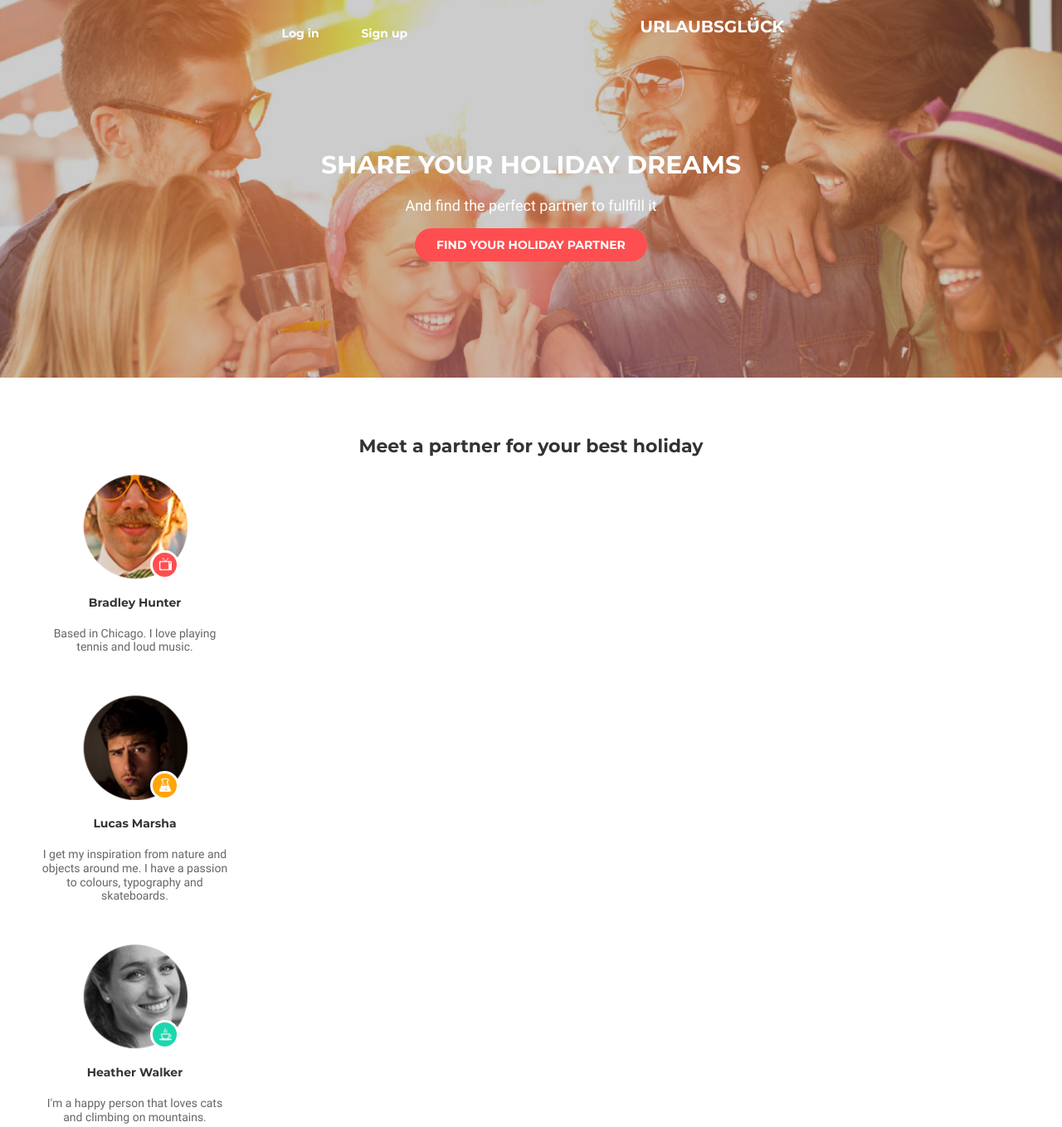
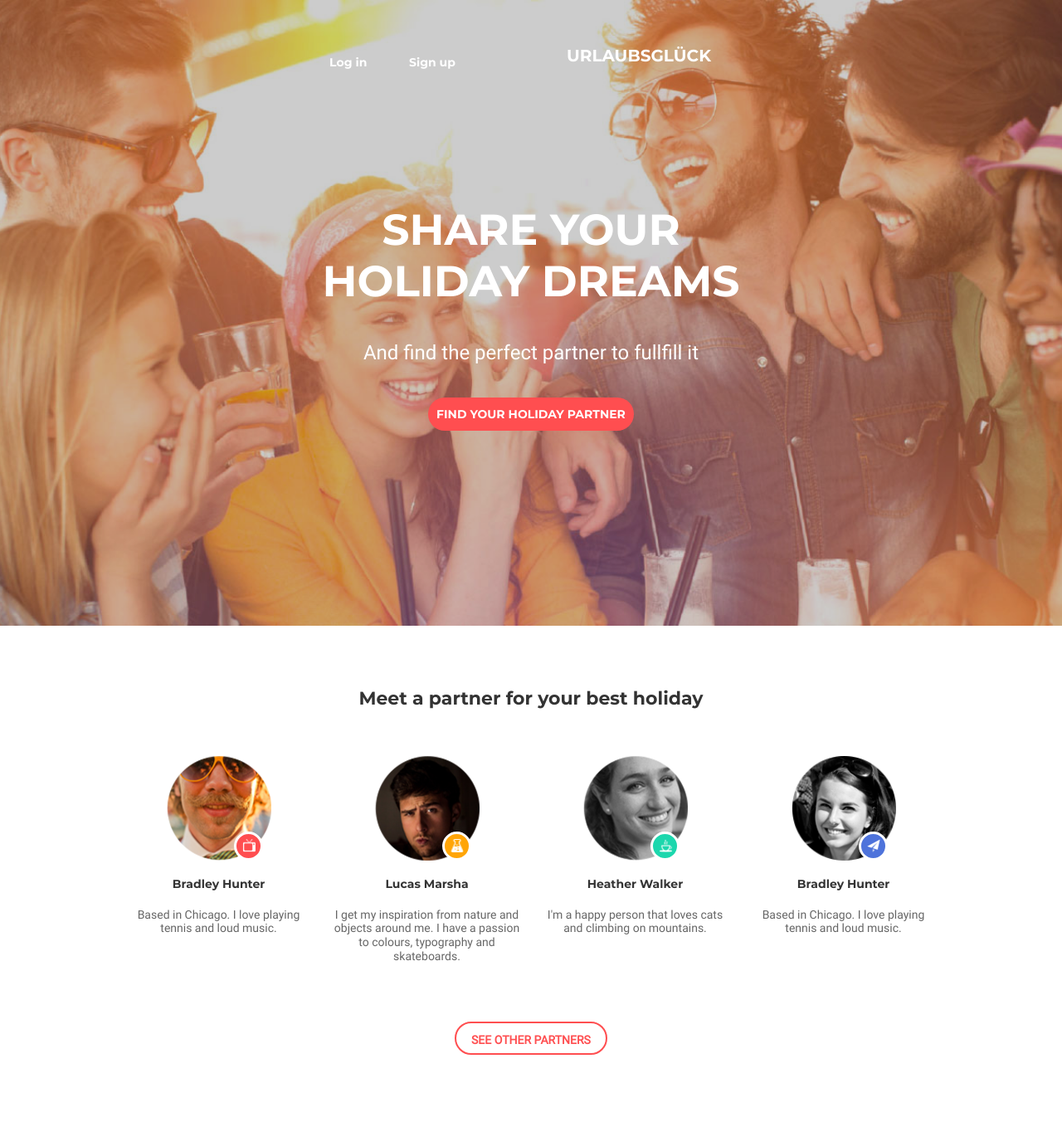
Before and after one commit to gomeryzh/goit-fe-course, a plain HTML site: page module-09/index.html in a window 1280 px wide. Shown: the top 1358 px of the page at 83% size. After the commit the page ends 1311 px from the top, so only its background shows below. Drawn offline with Linux system fonts and the light colour scheme.

Commit message:
working on media

```diff
--- a/module-09/css/media.css
+++ b/module-09/css/media.css
@@ -1,60 +1,63 @@
 @media (min-width: 48rem) {
+  .container {
+    min-width: 48rem;
+  }
   .header {
     padding: 3.438rem 3.125rem 14.69rem 3.125rem;
   }
   .masthead {
+    /* display: flex;
     flex-direction: row;
-    justify-content: space-between;
+    justify-content: space-between; */
     margin-bottom: 9.375rem;
   }
   .logo {
-    flex-basis: 23.4375%;
+    /* flex-basis: 23.4375%; */
     margin-bottom: 0;
+
   }
-  .header .masthead .menu {
-    order: 1;
-    flex-basis: 30.1%;
+  .menu {
+    /* flex-basis: 30.1%; */
     margin: 0;
+    order: -1;
   }
-  .hero .hero-title {
+  .hero-title {
     margin-bottom: 2.5rem;
   }
-  .hero .hero-subtitle {
+  .hero-subtitle {
     margin-bottom: 2.188rem;
   }
-  .hero .hero-btn {
+  .hero-btn {
     width: 15.5rem;
   }
-  .team-wrapper {
-    min-width: 48rem;
-  }
+
   .meta {
     padding: 4.688rem 8.625rem 2.5rem 8.625rem;
   }
-  .meta-header .meta-header-title {
+  .meta-header-title {
     margin-bottom: 2.188rem;
   }
-  .team-wrapper .team-list {
+  /* .team-wrapper .team-list {
     display: flex;
     flex-wrap: wrap;
     justify-content: space-between;
   }
   .team-list-item {
     flex-basis: 47.967%;
-  }
-  .team-list-item:nth-child(1) {
+  } */
+  .card:nth-child(1) {
     order: 1;
     margin-bottom: 3.75rem;
   }
-  .team-list-item:nth-child(3) {
+  .card:nth-child(3) {
     order: 2;
     margin-bottom: 3.75rem;
   }
-  .team-list-item:nth-child(2) {
+  .card:nth-child(2) {
     order: 3;
     margin-bottom: 2.5rem;
   }
-  .team-list-item:nth-child(4) {
+  .card:nth-child(4) {
     order: 4;
     margin-bottom: 2.5rem;
   }
@@ -62,36 +65,39 @@
     width: 11.56rem;
   }
 }
-@media (min-width: 90rem) {
+@media (min-width: 58.75rem) {
+  .container {
+    min-width: 58.75rem;
+  }
   .header {
     padding: 3.438rem 15.63rem 14.69rem 15.63rem;
   }
+ .hero {
+   text-align: center;
+ }
   .team-list {
     flex-wrap: nowrap;
     margin-bottom: 2.5rem;
   }
-  .team-list-item {
-    flex-basis: 23.4%;
-  }
-  .team-list-item:nth-child(1) {
+  .card:nth-child(1) {
     margin-bottom: 0;
   }
-  .team-list-item:nth-child(3) {
+  .card:nth-child(3) {
     margin-bottom: 0;
   }
-  .team-list-item:nth-child(2) {
+  .card:nth-child(2) {
     margin-bottom: 0;
   }
-  .team-list-item:nth-child(4) {
+  .card:nth-child(4) {
     margin-bottom: 0;
   }
-  .hero .hero-title {
+  .hero-title {
     font-size: 3.25rem;
     margin-bottom: 2.5rem;
     width: 31.5rem;
     margin: 0 auto 2.5rem;
   }
-  .hero .hero-subtitle {
+  .hero-subtitle {
     font-size: 1.5rem;
     margin-bottom: 2.5rem;
   }
--- a/module-09/css/style.css
+++ b/module-09/css/style.css
@@ -36,17 +36,17 @@ ul {
 .container {
   min-width: 20rem;
   max-width: 90rem;
-  margin: auto;
 }
 .header {
   padding: 1.25rem 0 8.75rem 0;
 }
-.masthead {
+ /* .masthead {
   display: flex;
   flex-direction: column;
   text-align: center;
   margin: auto;
-}
+} */
+
 .menu {
   margin: 0 auto 7.5rem;
   width: 12.4rem;
@@ -90,6 +90,7 @@ ul {
 .logo {
   margin-bottom: 2.5rem;
 }
+
 .hero-title {
   font-size: 1.875rem;
   font-family: var(--main-font-family);
@@ -129,6 +130,7 @@ ul {
 }
 .meta {
   padding: 4.375rem 1.875rem 3.438rem 1.875rem;
+  text-align: center;
 }
 .meta-header-title {
   font-size: 1.375rem;
--- a/module-09/index.html
+++ b/module-09/index.html
@@ -9,16 +9,17 @@
     <link rel="stylesheet" href="css/reset.css">
     <link rel="stylesheet" href="css/bootstrap-grid.css">
     <link rel="stylesheet" href="css/style.css">
+    <link rel="stylesheet" href="css/media.css">
 </head>
 
 <body>
     <div class="masthead-wrapper">
         <div class="container">
-            <div class="row">
+            <div class="row no-gutters">
                 <div class="col-12">
                     <section class="header">
                         <div class="masthead">
-                            <div class="row justify-content-center">
+                            <div class="row no-gutters justify-content-center">
                                 <div class="col-12 col-md-4">
                                     <ul class="menu">
                                         <li class="menu-item">
@@ -37,7 +38,7 @@
 
                             </div>
                         </div>
-                        <div class="row justify-content-center">
+                        <div class="row no-gutters justify-content-center">
                             <div class="col-12 col-md-8">
                                 <div class="hero">
                                     <h1 class="hero-title">Share your holiday dreams</h1>
@@ -54,46 +55,43 @@
     </div>
     <div class="team-wrapper">
         <div class="container">
-            <div class="row">
+            <div class="row no-gutters">
                 <div class="col-12">
                     <section class="meta">
-                        <div class="row justify-content-center">
+                        <div class="row no-gutters justify-content-center">
                             <div class="col-12 col-md-8">
                                 <div class="meta-header">
                                     <h2 class="meta-header-title">Meet a partner for your best holiday</h2>
                                 </div>
                             </div>
                         </div>
-                        <div class="row">
+                        <div class="row no-gutters">
                             <div class="col-12">
                                 <ul class="team-list">
-                                    <div class="col-12 col-md-4 col-lg-3">
+                                    <div class="row no-gutters">
+                                        <div class="col-12 col-md-6 col-lg-3">
                                             <li class="card">
                                                 <figure>
                                                     <div class="figure-img">
-                                                    <img src="img/team-member-bradley.png" alt="Bradley Hunter icon" class="card-img-top"
-                                                        srcset="img/team-member-bradley320.png 320w,
-                                                img/team-member-bradley640.png 640w"
-                                                        sizes="100vw">
+                                                        <img src="img/team-member-bradley.png" alt="Bradley Hunter icon" class="card-img-top" srcset="img/team-member-bradley320.png 320w,
+                                                            img/team-member-bradley640.png 640w" sizes="100vw">
                                                         <i class="card-icon tv">
                                                             <img src="img/tv-icon.png" class="icon" alt="">
                                                         </i>
                                                     </div>
                                                     <figcaption class="card-body">
                                                         <h4 class="card-title">Bradley Hunter</h4>
-                                                    <p class="card-text">Based in Chicago. I love playing
-                                                        tennis and loud music.
+                                                        <p class="card-text">Based in Chicago. I love playing tennis and loud music.
                                                         </p>
                                                     </figcaption>
                                                 </figure>
                                             </li>
                                         </div>
-                                    <div class="col-12 col-md-4 col-lg-3">
+                                        <div class="col-12 col-md-6 col-lg-3">
                                             <li class="card">
                                                 <figure>
                                                     <div class="figure-img">
-                                                    <img src="img/team-member-lucas.png" alt="Lucas Marsha icon" class="card-img-top"
-                                                        srcset="img/team-member-lucas320.png 320w,
+                                                        <img src="img/team-member-lucas.png" alt="Lucas Marsha icon" class="card-img-top" srcset="img/team-member-lucas320.png 320w,
                         img/team-member-lucas640.png 640w" sizes="100vw">
                                                         <i class="card-icon bottle">
                                                             <img src="img/bottle-icon.png" class="icon" alt="">
@@ -101,21 +99,18 @@
                                                     </div>
                                                     <figcaption class="card-body">
                                                         <h4 class="card-title">Lucas Marsha</h4>
-                                                    <p class="card-text">I get my inspiration from nature
-                                                        and objects around me. I
-                                                        have a passion to colours,
-                                                        typography and skateboards.
+                                                        <p class="card-text">I get my inspiration from nature and objects around me. I have a
+                                                            passion to colours, typography and skateboards.
                                                         </p>
                                                     </figcaption>
                                                 </figure>
                                             </li>
                                         </div>
-                                    <div class="col-12 col-md-4 col-lg-3">
+                                        <div class="col-12 col-md-6 col-lg-3">
                                             <li class="card">
                                                 <figure>
                                                     <div class="figure-img">
-                                                    <img src="img/team-member-heather.png" alt="Heather Walker icon" class="card-img-top"
-                                                        srcset="img/team-member-heather320.png 320w,
+                                                        <img src="img/team-member-heather.png" alt="Heather Walker icon" class="card-img-top" srcset="img/team-member-heather320.png 320w,
                         img/team-member-heather640.png 640w" sizes="100vw">
                                                         <i class="card-icon coffee">
                                                             <img src="img/coffee-icon.png" class="icon" alt="">
@@ -123,14 +118,13 @@
                                                     </div>
                                                     <figcaption>
                                                         <h4 class="card-title">Heather Walker</h4>
-                                                    <p class="card-text">I'm a happy person that loves
-                                                        cats and climbing on mountains.
+                                                        <p class="card-text">I'm a happy person that loves cats and climbing on mountains.
                                                         </p>
                                                     </figcaption>
                                                 </figure>
                                             </li>
                                         </div>
-                                    <div class="col-12 col-md-4 col-lg-3">
+                                        <div class="col-12 col-md-6 col-lg-3">
                                             <li class="card">
                                                 <figure>
                                                     <div class="figure-img">
@@ -141,18 +135,19 @@
                                                     </div>
                                                     <figcaption>
                                                         <h4 class="card-title">Bradley Hunter</h4>
-                                                    <p class="card-text">Based in Chicago. I love playing
-                                                        tennis and loud music.
+                                                        <p class="card-text">Based in Chicago. I love playing tennis and loud music.
                                                         </p>
                                                     </figcaption>
                                                 </figure>
                                             </li>
                                         </div>
+                                    </div>
+
                                 </ul>
                             </div>
                         </div>
-                        <div class="row justify-content-center">
-                            <div class="col-12 col-md-4">
+                        <div class="row no-gutters justify-content-center">
+                            <div class="col-12 col-md-6">
                                 <div class="team-btn">See other partners</div>
                             </div>
                         </div>
```
Lines whose indentation alone changed are shown as unchanged.
